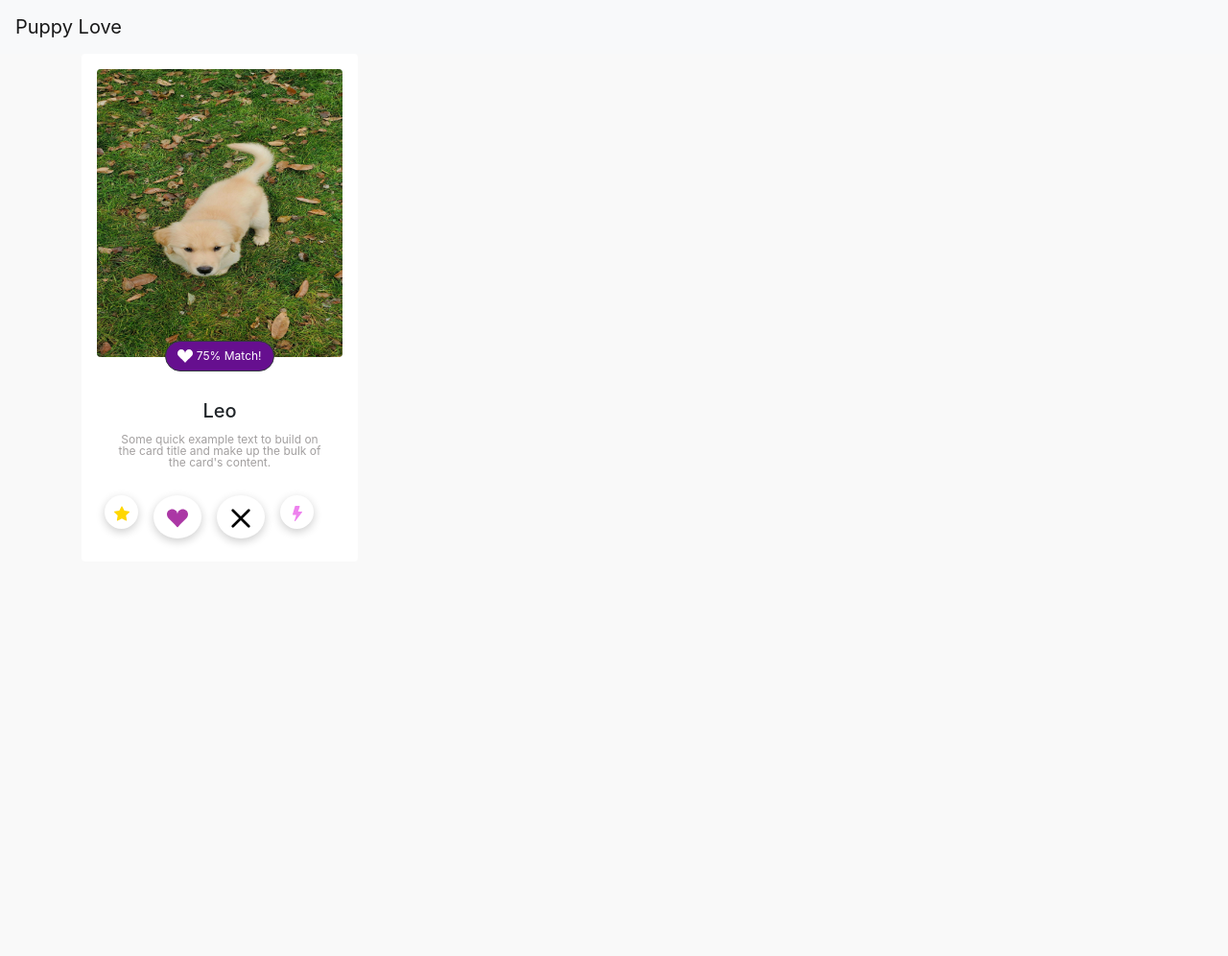
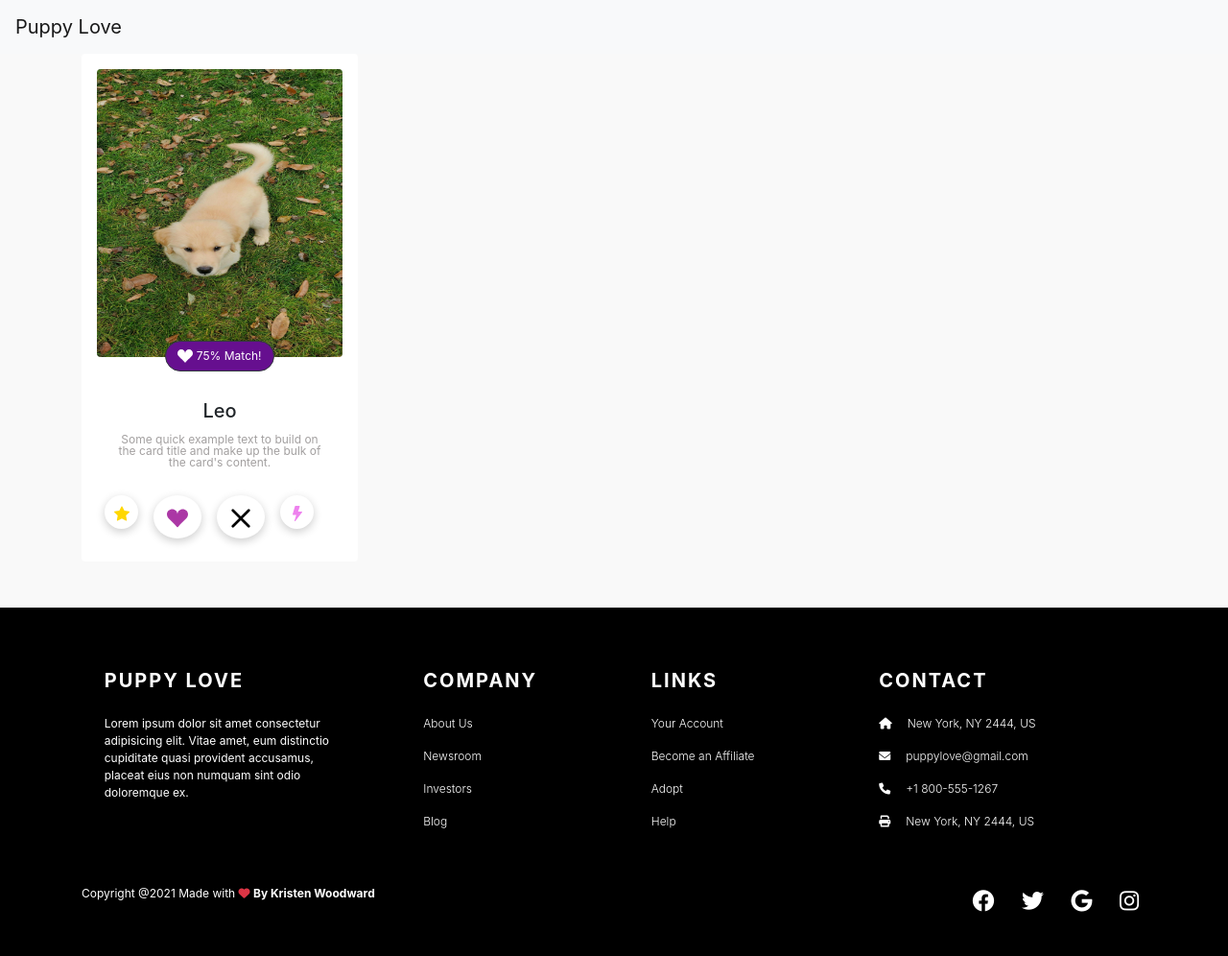
Before and after one commit to kristenwood123/PuppyLove-portfolio-project, a website: page index.html in a window 1280 px wide. Shown: the whole page at 96% size. Before the commit the page ends 800 px from the top, so only its background shows below. Drawn offline with nearby package versions, Linux system fonts and the light colour scheme.

Commit message:
added footer and navbar

```diff
--- a/css/styles.css
+++ b/css/styles.css
@@ -57,3 +57,15 @@ img {
   font-size: 12px;
   border-radius: 16px;
 }
+
+footer {
+  background: #000;
+}
+
+footer p {
+  font-size: 12px;
+}
+
+footer h5 {
+  letter-spacing: 2px;
+}
--- a/index.html
+++ b/index.html
@@ -9,6 +9,9 @@
     <link rel="stylesheet" href="css/styles.css" />
     <link rel="stylesheet" href="node_modules/font-awesome/css/font-awesome.min.css" />
     <link rel="stylesheet" href="node_modules/bootstrap-social/bootstrap-social.css" />
+    <link rel="stylesheet" href="https://cdnjs.cloudflare.com/ajax/libs/font-awesome/6.0.0-beta2/css/all.min.css"
+      integrity="sha512-YWzhKL2whUzgiheMoBFwW8CKV4qpHQAEuvilg9FAn5VJUDwKZZxkJNuGM4XkWuk94WCrrwslk8yWNGmY1EduTA=="
+      crossorigin="anonymous" referrerpolicy="no-referrer" />
   <title>PuppyLove</title>
 </head>
 <body>
@@ -19,15 +22,7 @@
       aria-controls="navbarSupportedContent" aria-expanded="false" aria-label="Toggle navigation">
       <span class="navbar-toggler-icon"></span>
     </button>
-
   </nav>
-
-
-
-
-
-
-
 
 <div class="container"> <!-- Start of Container -->
   <div class="row-content row">
@@ -98,6 +93,94 @@
     </div> <!--End of row content-->
   </div> <!-- End of Container -->
 
+  <footer class="text-white pt-5 pb-4 mt-5">
+    <div class="container text-center text-md-left">
+      <div class="row text-center text-md-left">
+        <div class="col-md-3 col-lg col-xl-3 mx-auto mt-3">
+          <h5 class="text-uppercase mb-4 font-weight-bold text-white font-weight-light">Puppy Love</h5>
+          <p>Lorem ipsum dolor sit amet consectetur adipisicing elit. Vitae amet, eum distinctio cupiditate quasi provident accusamus, placeat eius non numquam sint odio doloremque ex.</p>
+        </div>
+
+        <div class="col-md-2 col-lg-2 col-xl-2 mx-auto mt-3 font-weight-light">
+          <h5 class="text-uppercase mb-4 font-weight-bold text-white">Company</h5>
+          <p>
+            <a href="#" class='text-white' style='text-decoration: none;'>About Us</a>
+          </p>
+          <p>
+            <a href="#" class='text-white' style='text-decoration: none;'>Newsroom</a>
+          </p>
+          <p>
+            <a href="#" class='text-white' style='text-decoration: none;'>Investors</a>
+          </p>
+          <p>
+            <a href="#" class='text-white' style='text-decoration: none;'>Blog</a>
+          </p>
+        </div>
+
+        <div class="col-md-3 col-lg-2 col-xl-2 mx-auto mt-3 font-weight-light">
+          <h5 class="text-uppercase mb-4 font-weight-bold text-white">Links</h5>
+          <p>
+            <a href="#" class='text-white' style='text-decoration: none;'>Your Account</a>
+          </p>
+          <p>
+            <a href="#" class='text-white' style='text-decoration: none;'>Become an Affiliate</a>
+          </p>
+          <p>
+            <a href="#" class='text-white' style='text-decoration: none;'>Adopt</a>
+          </p>
+          <p>
+            <a href="#" class='text-white' style='text-decoration: none;'>Help</a>
+          </p>
+        </div>
+
+        <div class="col-md-4 col-lg-3 col-xl-3 mx-auto mt-3 font-weight-light">
+          <h5 class="text-uppercase mb-4 font-weight-bold text-white">Contact</h5>
+          <p>
+            <i class="fas fa-home mr-3"></i>New York, NY 2444, US
+          </p>
+          <p>
+            <i class="fas fa-envelope mr-3"></i>puppylove@gmail.com
+          </p>
+          <p>
+            <i class="fas fa-phone mr-3"></i>+1 800-555-1267
+          </p>
+          <p>
+            <i class="fas fa-print mr-3"></i>New York, NY 2444, US
+          </p>
+        </div>
+      </div>
+      <hr class="mb-4">
+      <div class="row align">
+        <div class="col-md-7 col-lg-8">
+         <p>Copyright @2021 Made with <i class="fas fa-heart text-danger"></i>
+            <a href="#" class='text-white'style="text-decoration: none;">
+              <strong>By Kristen Woodward</strong>
+            </a>
+          </p>
+        </div>
+        <div class="cold-md-5 col-lg-4">
+          <div class="text-center text-md-right">
+            <ul class="list-unstyled list-inline">
+              <li class='list-inline-item'>
+                <a href="#" class='btn-floating btn-sm text-white' style='font-size: 23px;'><i class='fab fa-facebook'></i></a>
+              </li>
+              <li class='list-inline-item'>
+                <a href="#" class='btn-floating btn-sm text-white' style='font-size: 23px;'><i class='fab fa-twitter'></i></a>
+              </li>
+              <li class='list-inline-item'>
+                <a href="#" class='btn-floating btn-sm text-white' style='font-size: 23px;'><i class='fab fa-google'></i></a>
+              </li>
+              <li class='list-inline-item'>
+                <a href="#" class='btn-floating btn-sm text-white' style='font-size: 23px;'><i class='fab fa-instagram'></i></a>
+              </li>
+            </ul>
+          </div>
+        </div>
+      </div>
+
+
+  </div>
+</footer>
 
 
 <script src="node_modules/jquery/dist/jquery.slim.min.js"></script>
--- a/package.json
+++ b/package.json
@@ -15,8 +15,10 @@
     "lite-server": "^2.6.1"
   },
   "dependencies": {
+    "@fortawesome/fontawesome-free": "^5.15.4",
     "bootstrap": "^4.5.2",
     "bootstrap-icons": "^1.5.0",
+    "bootstrap-social": "^5.1.1",
     "jquery": "^3.5.1",
     "popper.js": "^1.16.1"
   }
```
Also changed, not shown: 1 other file.
